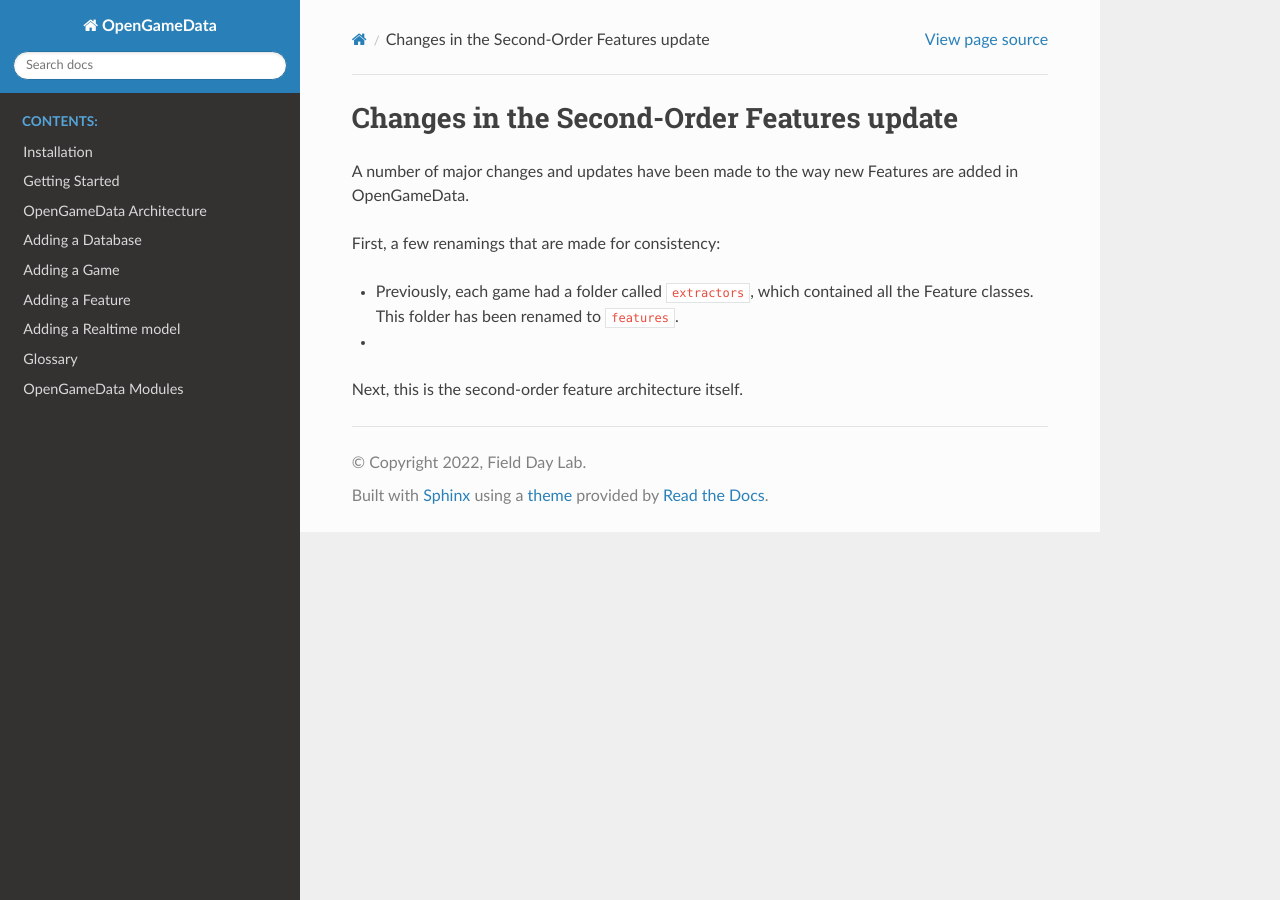
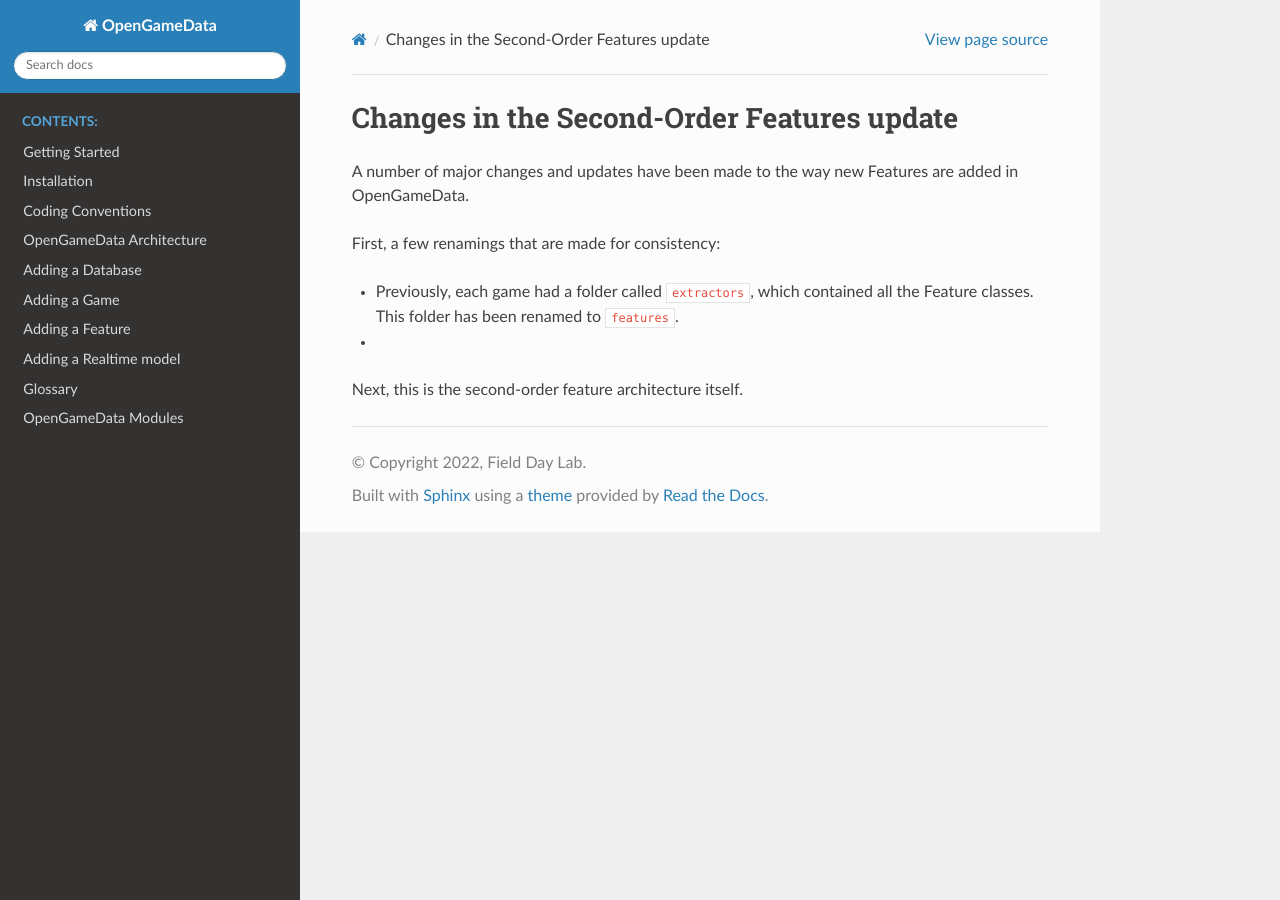
Before and after one commit to opengamedata/opengamedata-doc, a Sphinx documentation site: the page built from source/Changes_second_order_features.md, in a window 1280 px wide. Built offline with Sphinx 7.4.7 and the Read the Docs theme 2.0.0, drawn with Linux system fonts in a browser that asks for light colours.

Commit message:
Add coding conventions, and put getting started before installation.

```diff
--- a/source/index.rst
+++ b/source/index.rst
@@ -10,8 +10,9 @@
    :maxdepth: 2
    :caption: Contents:
 
+   Getting_Started.md
    Installation.md
-   Getting_Started.md
+   Coding_Conventions.md
    Architecture.md
    Adding_a_Database.md
    Adding_a_Game.md
```
